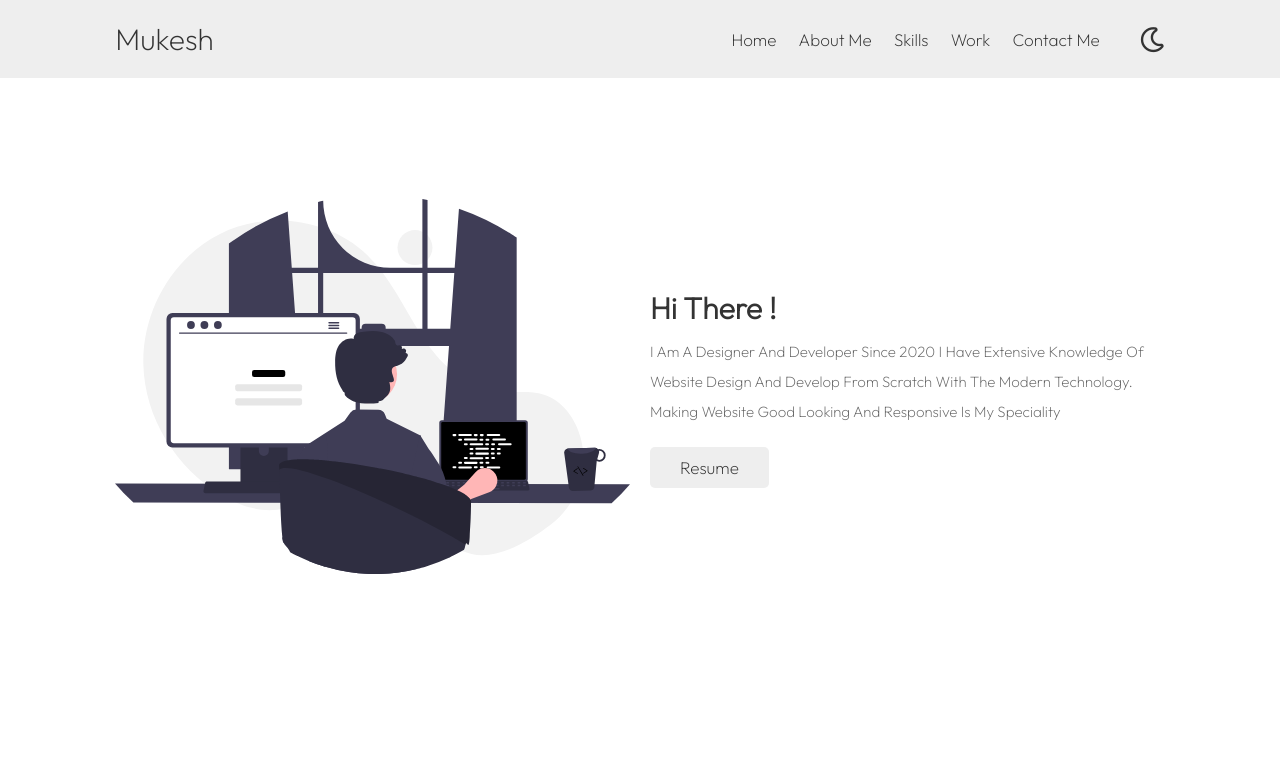
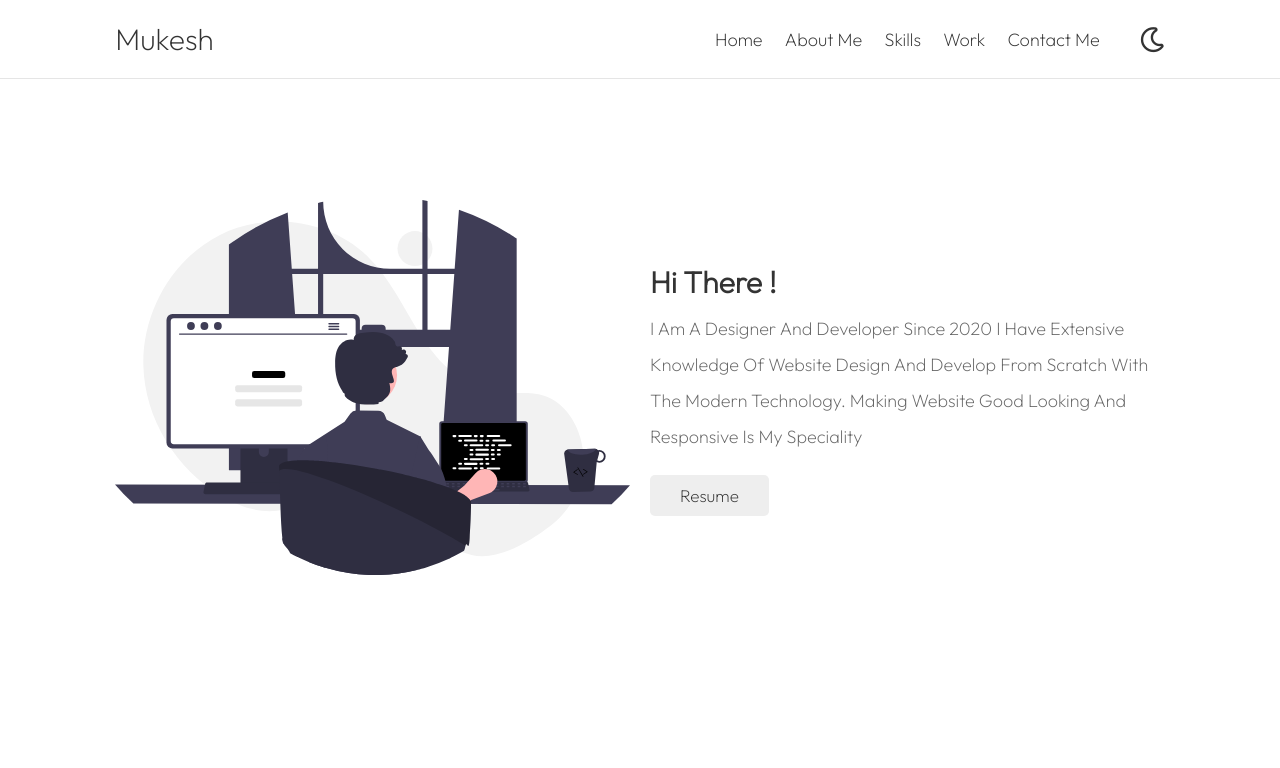
Before and after one commit to mukesh2309/mukesh, a plain HTML site: page index.html in a window 1280 px wide. Shown: the top 768 px of the page. Drawn offline with Linux system fonts and the light colour scheme.

Commit message:
changed header and p

```diff
--- a/style.css
+++ b/style.css
@@ -13,18 +13,21 @@
   padding: 0;
   box-sizing: border-box;
   text-transform: capitalize;
-  transition: all 0.2s;
   border: none;
   outline: none;
   font-family: "Montserrat", sans-serif;
   font-family: "Outfit", sans-serif;
   text-decoration: none;
+  -webkit-transition: all 0.2s linear;
+  transition: all 0.2s linear;
 }
 html {
   font-size: 62.5%;
   overflow-x: hidden;
   scroll-behavior: smooth;
+  scroll-padding-top: 8rem;
 }
+
 body {
   background-color: var(--white);
 }
@@ -35,7 +38,7 @@ body.active {
   --light-bg: #222;
 }
 header {
-  background: var(--light-bg);
+  background: var(--white);
   display: flex;
   position: sticky;
   top: 0;
@@ -45,6 +48,7 @@ header {
   position: -webkit-sticky;
   padding: 2rem 9%;
   align-items: center;
+  border-bottom: 1.8px solid rgba(0, 0, 0, 0.1);
 }
 header .logo {
   margin-right: auto;
@@ -53,7 +57,7 @@ header .logo {
 }
 nav a {
   margin-right: 2rem;
-  font-size: 1.7rem;
+  font-size: 1.8rem;
   color: var(--black);
 }
 nav a:hover {
@@ -136,7 +140,7 @@ section {
   color: var(--black);
 }
 .home .box .content p {
-  font-size: 1.5rem;
+  font-size: 1.8rem;
   color: var(--light-color);
   padding: 1rem 0;
   line-height: 2;
```
